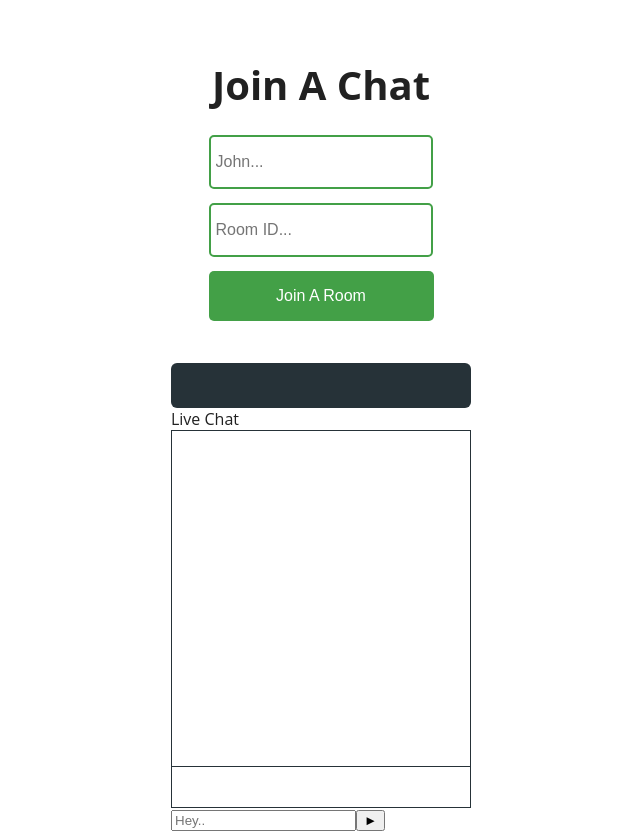
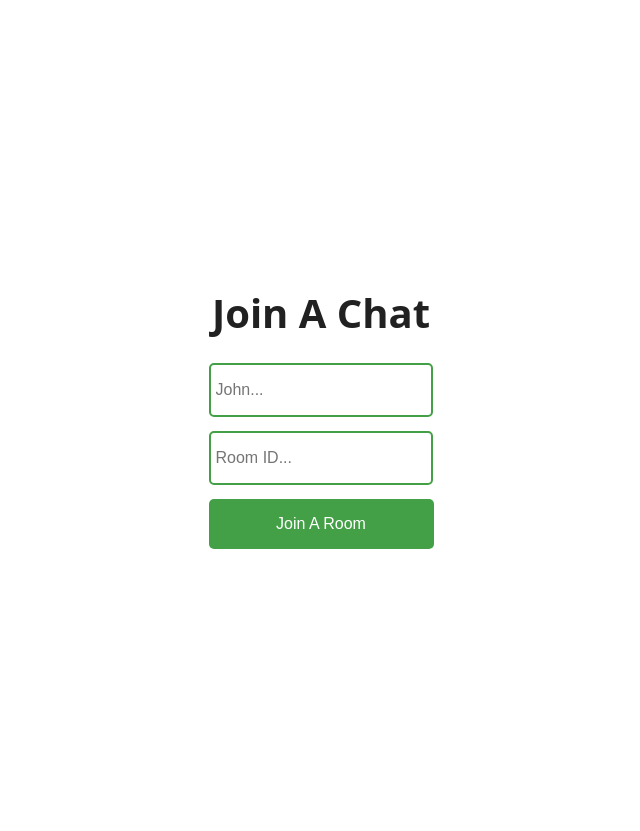
Before and after one commit to TemiFemi/liveChat, a React (Create React App) app in the folder client/: page / in a window 1280 px wide. Shown: the whole page, without its empty margins (319-959 px from the left). After the commit the page ends 800 px from the top, so only its background shows below. Built offline with nearby package versions, Linux system fonts and the light colour scheme; no server answers.

Commit message:
added function that only displays chat when someone has joined the chat.

```diff
--- a/client/src/App.js
+++ b/client/src/App.js
@@ -8,6 +8,7 @@ function App() {
 
   const [username, setUsername] = useState("");
   const [room, setRoom] = useState("");
+  const [showChat, setShowChat] = useState(false);
 
   const joinRoom = () => {
     if (username !== "" && room !== "") {
@@ -17,7 +18,8 @@ function App() {
   }
   return (
     <div className="App">
-      <div className="joinChatContainer">
+      {!showChat ? (
+        < div className="joinChatContainer">
           <h3> Join A Chat</h3>
           <input type="text" placeholder="John..." onChange={(event) => {
             setUsername(event.target.value)
@@ -27,9 +29,12 @@ function App() {
           }} />
           <button onClick={joinRoom} > Join A Room </button>
         </div>
+      )
+        : (
 
           <Chat socket={socket} username={username} room={room} />
-    </div>
+        )}
+    </div >
   );
 }
 
```
Lines whose indentation alone changed are shown as unchanged.
